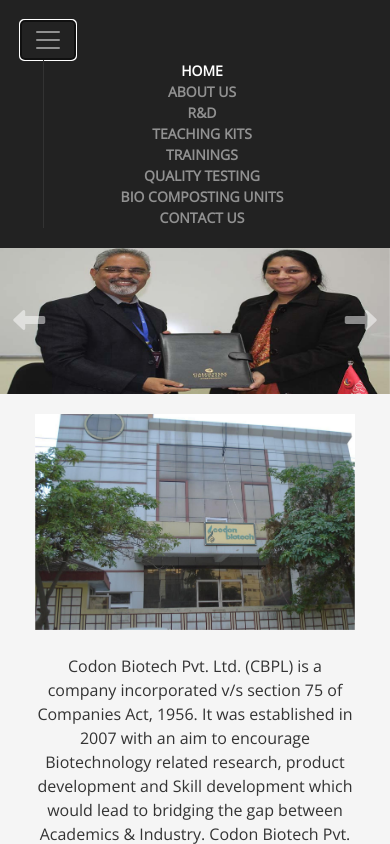
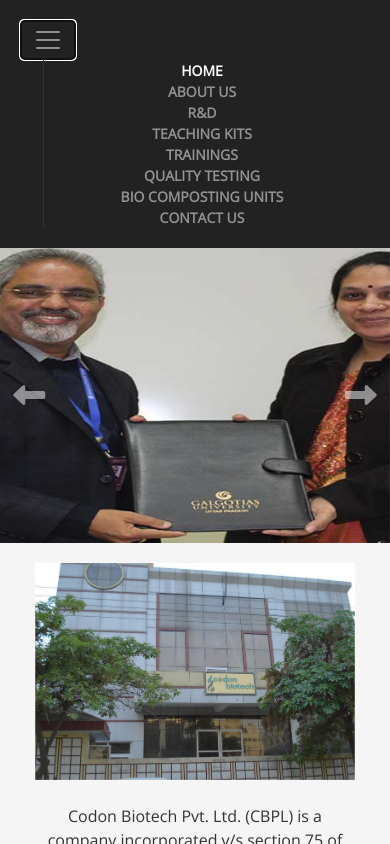
Before and after one commit to arnabuchiha/CodonBiotech, a React (Create React App) app: page / in a window 390 px wide. Both pictures are taken after a click on the button "Toggle navigation". Shown: the top 844 px of the page. Built offline with nearby package versions, Linux system fonts and the light colour scheme.

Commit message:
contact init

```diff
--- a/src/App.js
+++ b/src/App.js
@@ -7,6 +7,7 @@ import Home from './components/Home';
 import Aboutus from "./components/Aboutus"
 import Footer from './components/Footer/Footer';
 import Rnd from "./components/RnD.js"
+import Contact from './components/Contact';
 class App extends Component {
   render(){
     return(
@@ -18,6 +19,7 @@ class App extends Component {
             <Route exact path="/" component={Home}/>
             <Route path="/aboutus" component={Aboutus}/>
             <Route path="/biotech-rnd" component={Rnd}/>
+            <Route path="/contact" component={Contact}/>
           </Switch>
           {/* <Footer/> */}
         <Footer/>
--- a/src/assets/styles/slider.css
+++ b/src/assets/styles/slider.css
@@ -11,6 +11,19 @@
     width: 100%;
     overflow: hidden;
   }
+  @media (max-width: 991px){
+    .slider .carousel-item img{
+      height: 35vh;
+      object-fit: cover;
+    }
+  }
+  @media (min-width: 992px){
+    .slider .carousel-item img{
+      height: 60vh;
+      object-fit: cover;
+    }
+  }
+
 .home-slider,.slider{
   padding-left:0px;
   padding-right: 0px;
--- a/src/components/Nav.js
+++ b/src/components/Nav.js
@@ -74,7 +74,7 @@ class Nav extends React.Component {
                     <a className="nav-link" href="/bio-com-units">Bio Composting Units</a>
                 </li>
                 <li className="nav-item">
-                    <a className="nav-link" href="/contactus">Contact Us</a>
+                    <a className="nav-link" href="/contact">Contact Us</a>
                 </li>
                 </ul>
             </div>
```
Also changed, not shown: src/assets/images/contactus.jpg (added), src/assets/styles/contactus.css (added), src/components/Contact.js (added), 1 other file (tests, documents, lock files or other folders).
